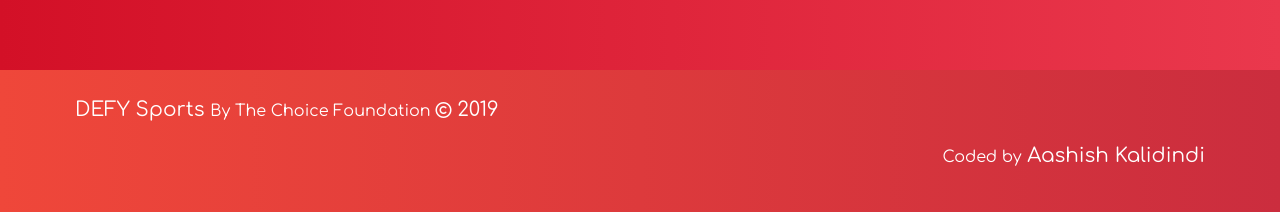
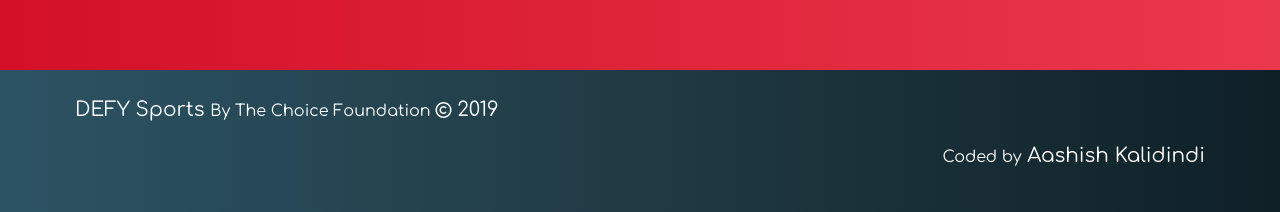
Before and after one commit to aashish151/Defy, a plain HTML site: page index.html in a window 1280 px wide. Shown: the part 3258-3470 px from the top of the page. Drawn offline with nearby package versions, Linux system fonts and the light colour scheme.

Commit message:
Footer 2

```diff
--- a/css/style.css
+++ b/css/style.css
@@ -1,2 +1 @@
-@font-face{font-family:Comfortaa,cursive}html{overflow-x:hidden;font-family:Raleway,sans-serif}br{-webkit-user-select:none;-moz-user-select:none;-ms-user-select:none;-o-user-select:none;user-select:none}.gradient1{background:#d31027;background:-webkit-linear-gradient(to left,#ea384d,#d31027);background:linear-gradient(to left,#ea384d,#d31027)}.gradient2{background:#232526;background:-webkit-linear-gradient(to left,#414345,#232526);background:linear-gradient(to left,#414345,#232526)}.card{margin:10px 10px}.card-container{display:grid;perspective:700px}.card-flip{display:grid;grid-template:1fr/1fr;grid-template-areas:"frontAndBack";transform-style:preserve-3d;transition:all .7s ease}.card-flip div{backface-visibility:hidden;transform-style:preserve-3d}.front{grid-area:frontAndBack}.back{grid-area:frontAndBack;transform:rotateY(-180deg)}.card-container:hover .card-flip{transform:rotateY(180deg)}
-.gradientfoot{background: #cb2d3e; background: -webkit-linear-gradient(to right, #ef473a, #cb2d3e);background: linear-gradient(to right, #ef473a, #cb2d3e); }
+@font-face{font-family:Comfortaa,cursive}html{overflow-x:hidden;font-family:Raleway,sans-serif}br{-webkit-user-select:none;-moz-user-select:none;-ms-user-select:none;-o-user-select:none;user-select:none}.gradient1{background:#d31027;background:-webkit-linear-gradient(to left,#ea384d,#d31027);background:linear-gradient(to left,#ea384d,#d31027)}.gradient2{background:#232526;background:-webkit-linear-gradient(to left,#414345,#232526);background:linear-gradient(to left,#414345,#232526)}.card{margin:10px 10px}.card-container{display:grid;perspective:700px}.card-flip{display:grid;grid-template:1fr/1fr;grid-template-areas:"frontAndBack";transform-style:preserve-3d;transition:all .7s ease}.card-flip div{backface-visibility:hidden;transform-style:preserve-3d}.front{grid-area:frontAndBack}.back{grid-area:frontAndBack;transform:rotateY(-180deg)}.card-container:hover .card-flip{transform:rotateY(180deg)}.gradientfoot{background: #0F2027;background: -webkit-linear-gradient(to right, #2C5364, #203A43, #0F2027);background: linear-gradient(to right, #2C5364, #203A43, #0F2027);}
```
